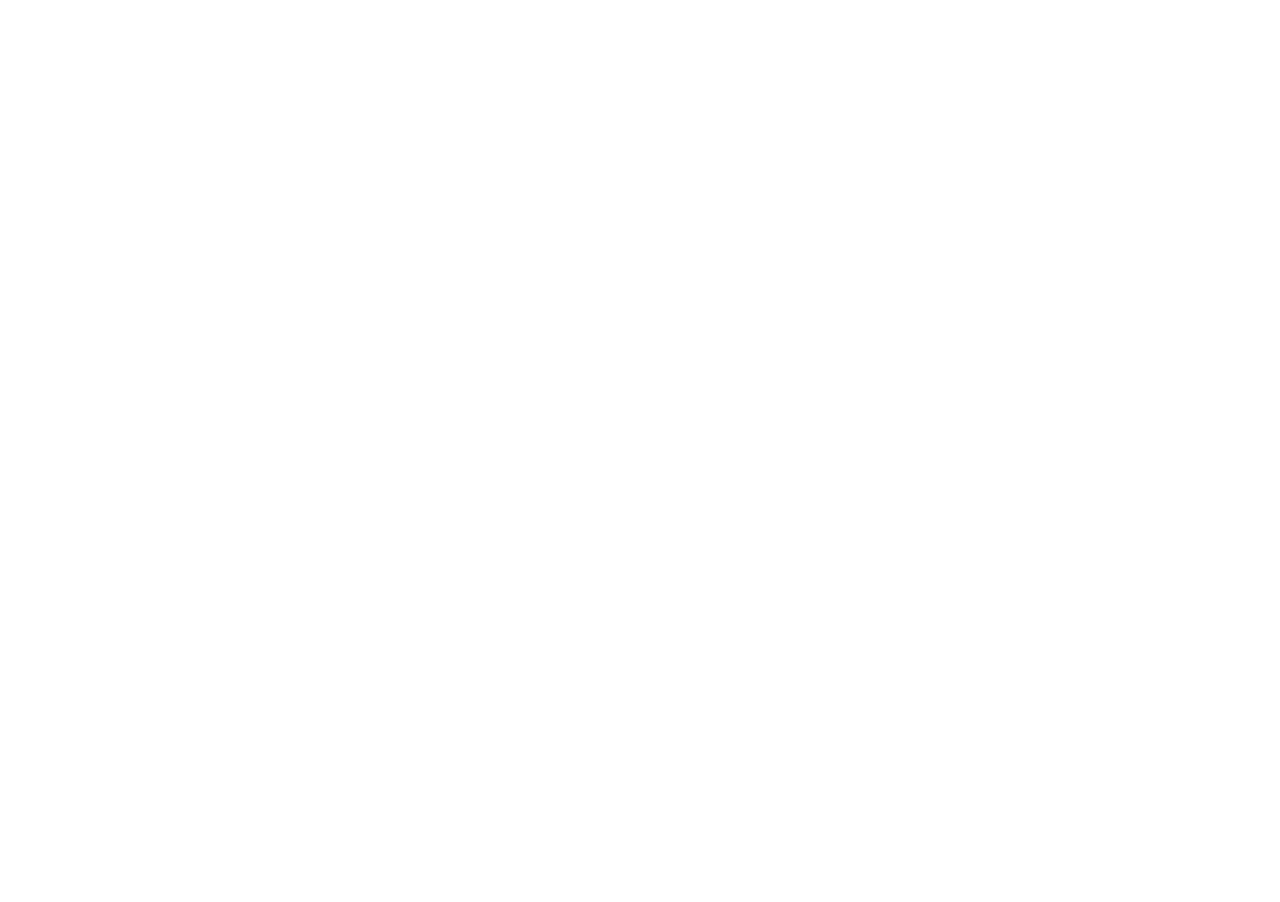
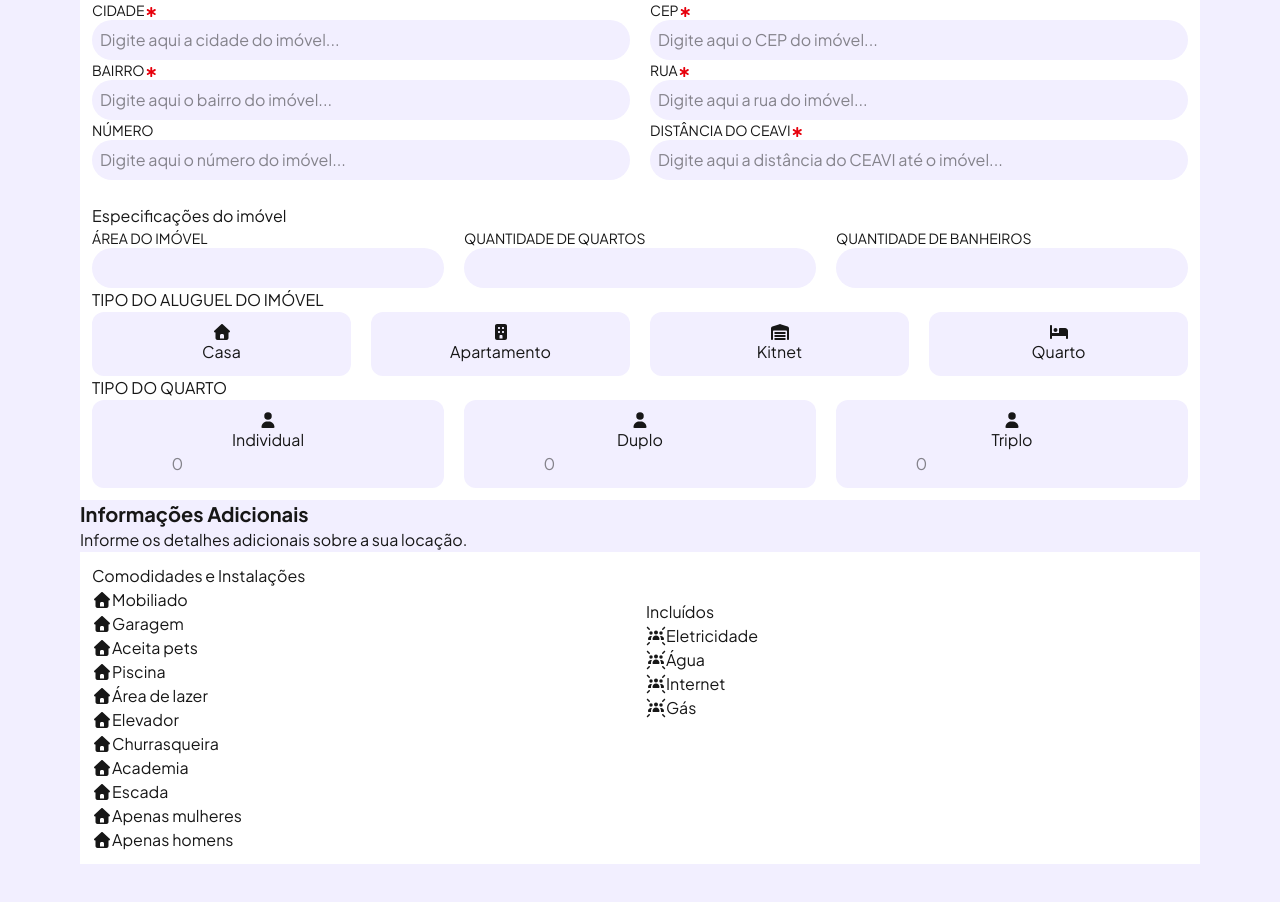
Before and after one commit to Saigo0/campus, a Next.js app: page /locacoes/cadastro in a window 1280 px wide. Shown: the part 430-1332 px from the top of the page. Before the commit the page ends 800 px from the top, so only its background shows below. Built offline with nearby package versions, Linux system fonts and the light colour scheme.

Commit message:
Register sections and components

```diff
--- a/src/app/(app)/locacoes/cadastro/page.jsx
+++ b/src/app/(app)/locacoes/cadastro/page.jsx
@@ -5,9 +5,32 @@
 import BoxInfo from "@/components/forms/InfoBox";
 import Input from "@/components/inputs/Input";
 import { useState } from "react";
+import DividedInput from "@/components/inputs/DividedInput";
+import Option from "@/components/forms/Option";
+import {
+  faHouse,
+  faBuilding,
+  faRestroom,
+  faBed,
+  faWarehouse,
+  faUser,
+  faUsersRays,
+} from "@fortawesome/free-solid-svg-icons";
+import Grid from "@/components/forms/Grid";
+import Utility from "@/components/forms/Utility";
 
 function CadastroLocacao() {
   const [cidade, setCidade] = useState("");
+  const [cep, setCep] = useState("");
+  const [bairro, setBairro] = useState("");
+  const [rua, setRua] = useState("");
+  const [numero, setNumero] = useState();
+  const [distanciaCeavi, setDistanciaCeavi] = useState("");
+
+  const [areaImovel, setAreaImovel] = useState();
+  const [quantidadeQuartos, setQuantidadeQuartos] = useState();
+  const [quantidadeBanheiros, setQuantidadeBanheiros] = useState();
+
   return (
     <>
       <Container>
@@ -19,6 +42,22 @@
           </p>
         </div>
         {/* colocar aqui a barrinha lá */}
+        <SectionInfo title={"Informações gerais"} description={"Informe os dados gerais acerca da sua propriedade."} icon={faHouse}>
+          <div>
+            <BoxInfo
+              title={"Dados Gerais"}
+              icon={faHouse}
+            >
+
+            </BoxInfo>
+            <BoxInfo
+              title={"Custos da Locação"}
+              icon={faHouse}
+            >
+
+            </BoxInfo>
+          </div>
+        </SectionInfo>
         <SectionInfo
           description={
             "Informe os detalhes acerca da capacidade da sua locação."
@@ -26,15 +65,139 @@
           title={"Especificações de capacidade"}
         >
           <BoxInfo title={"Endereço"}>
+            <DividedInput>
               <Input
-              label={"Cidade"}
+                label={"CIDADE"}
                 onChange={setCidade}
                 required
                 placeholder="Digite aqui a cidade do imóvel..."
                 id={"cidade"}
                 rounded
               ></Input>
+              <Input
+                label={"CEP"}
+                onChange={setCep}
+                required
+                placeholder="Digite aqui o CEP do imóvel..."
+                id={"cep"}
+                rounded
+              ></Input>
+            </DividedInput>
+            <DividedInput>
+              <Input
+                label={"BAIRRO"}
+                onChange={setBairro}
+                required
+                placeholder="Digite aqui o bairro do imóvel..."
+                id={"bairro"}
+                rounded
+              ></Input>
+              <Input
+                label={"RUA"}
+                onChange={setRua}
+                required
+                placeholder="Digite aqui a rua do imóvel..."
+                id={"rua"}
+                rounded
+              ></Input>
+            </DividedInput>
+            <DividedInput>
+              <Input
+                label={"NÚMERO"}
+                onChange={setNumero}
+                placeholder="Digite aqui o número do imóvel..."
+                id={"numero"}
+                rounded
+              ></Input>
+              <Input
+                label={"DISTÂNCIA DO CEAVI"}
+                onChange={setDistanciaCeavi}
+                required
+                placeholder="Digite aqui a distância do CEAVI até o imóvel..."
+                id={"distanciaCeavi"}
+                rounded
+              ></Input>
+            </DividedInput>
           </BoxInfo>
+          <BoxInfo title={"Especificações do imóvel"}>
+            <DividedInput>
+              <Input
+                id={"areaImovel"}
+                label={"ÁREA DO IMÓVEL"}
+                onChange={setAreaImovel}
+                type="number"
+                rounded
+              ></Input>
+              <Input
+                id={"quantidadeQuartos"}
+                label={"QUANTIDADE DE QUARTOS"}
+                onChange={setQuantidadeQuartos}
+                type="number"
+                rounded
+              ></Input>
+              <Input
+                id={"quantidadeBanheiros"}
+                label={"QUANTIDADE DE BANHEIROS"}
+                onChange={setQuantidadeBanheiros}
+                type="number"
+                rounded
+              ></Input>
+            </DividedInput>
+            <label>TIPO DO ALUGUEL DO IMÓVEL</label>
+            <DividedInput>
+              <Option icon={faHouse}>Casa</Option>
+              <Option icon={faBuilding}>Apartamento</Option>
+              <Option icon={faWarehouse}>Kitnet</Option>
+              <Option icon={faBed}>Quarto</Option>
+            </DividedInput>
+            <label>TIPO DO QUARTO</label>
+            <DividedInput>
+              <Option icon={faUser}>
+                Individual
+                <input type="number" placeholder="0" />
+              </Option>
+              <Option icon={faUser}>
+                Duplo
+                <input type="number" placeholder="0" />
+              </Option>
+              <Option icon={faUser}>
+                Triplo
+                <input type="number" placeholder="0" />
+              </Option>
+            </DividedInput>
+          </BoxInfo>
+        </SectionInfo>
+        <SectionInfo
+          description={"Informe os detalhes adicionais sobre a sua locação."}
+          title={"Informações Adicionais"}
+        >
+          <DividedInput>
+            <BoxInfo title={"Comodidades e Instalações"}>
+              <div className="flex">
+                <Grid
+                  elementsList={[
+                    { icon: faHouse, title: "Mobiliado" },
+                    { icon: faHouse, title: "Garagem" },
+                    { icon: faHouse, title: "Aceita pets" },
+                    { icon: faHouse, title: "Piscina" },
+                    { icon: faHouse, title: "Área de lazer" },
+                    { icon: faHouse, title: "Elevador" },
+                    { icon: faHouse, title: "Churrasqueira" },
+                    { icon: faHouse, title: "Academia" },
+                    { icon: faHouse, title: "Escada" },
+                    { icon: faHouse, title: "Apenas mulheres" },
+                    { icon: faHouse, title: "Apenas homens" },
+                  ]}
+                />
+                <BoxInfo title={"Incluídos"}>
+                  <Utility icon={faUsersRays} title={"Eletricidade"}></Utility>
+                  <Utility icon={faUsersRays} title={"Água"}></Utility>
+                  <Utility icon={faUsersRays} title={"Internet"}></Utility>
+                  <Utility icon={faUsersRays} title={"Gás"}></Utility>
+                </BoxInfo>
+              </div>
+            </BoxInfo>
+          </DividedInput>
         </SectionInfo>
       </Container>
     </>
--- /dev/null
+++ b/src/components/forms/Grid.jsx
@@ -0,0 +1,16 @@
+import { FontAwesomeIcon } from "@fortawesome/react-fontawesome";
+
+function Grid({elementsList}){
+    return(
+        <div className="w-full grid-cols-3">
+            {elementsList.map((element, index) => (
+                <div key={index}>
+                    <FontAwesomeIcon icon={element.icon}></FontAwesomeIcon>
+                    {element.title}
+                </div>
+            ))}
+        </div>
+    )
+}
+
+export default Grid;
--- a/src/components/forms/InfoBox.jsx
+++ b/src/components/forms/InfoBox.jsx
@@ -1,6 +1,6 @@
 function BoxInfo({children, title}){
 return(
-    <div className="bg-white p-3">
+    <div className="bg-white p-3 w-full">
         <h3>{title}</h3>
         {children}
     </div>
--- /dev/null
+++ b/src/components/forms/Option.jsx
@@ -0,0 +1,11 @@
+import { FontAwesomeIcon } from "@fortawesome/react-fontawesome";
+function Option({icon, children}){
+    return(
+        <div className="bg-[#F2EFFF] py-3 px-5 rounded-xl flex flex-col justify-center items-center w-full">
+            <FontAwesomeIcon icon={icon}></FontAwesomeIcon>
+            {children}
+        </div>
+    )
+}
+
+export default Option;
--- a/src/components/forms/SectionInfo.jsx
+++ b/src/components/forms/SectionInfo.jsx
@@ -1,6 +1,6 @@
 function SectionInfo({children, id, title, description}){
     return(
-        <section>
+        <section className="w-full">
             <h2 className="text-xl font-bold">{title}</h2>
             <p>{description}</p>
             {children}
--- /dev/null
+++ b/src/components/forms/Utility.jsx
@@ -0,0 +1,12 @@
+import { FontAwesomeIcon } from "@fortawesome/react-fontawesome";
+
+function Utility({icon, title}){
+    return(
+        <div>
+            <FontAwesomeIcon icon={icon}></FontAwesomeIcon>
+            {title}
+        </div>
+    )
+}
+
+export default Utility;
--- /dev/null
+++ b/src/components/inputs/DividedInput.jsx
@@ -0,0 +1,9 @@
+function DividedInput({children}){
+    return(
+        <div className="flex flex-col sm:flex-row sm:gap-5 w-full">
+            {children}
+        </div>
+    )
+}
+
+export default DividedInput;
--- a/src/components/inputs/Input.jsx
+++ b/src/components/inputs/Input.jsx
@@ -13,7 +13,7 @@
   rounded = false,
 }) {
   return (
-    <div className="flex flex-col">
+    <div className="flex flex-col w-full">
       <div className="flex justify-between text-sm">
         <label htmlFor={id}>{label}{required && (<FontAwesomeIcon className="text-red-600 text-[10px]" icon={faStarOfLife}/>)}</label>
         {forgot && <span className="text-[#1B3B99]">Esqueceu a senha?</span>}
```
Lines whose indentation alone changed are shown as unchanged.
